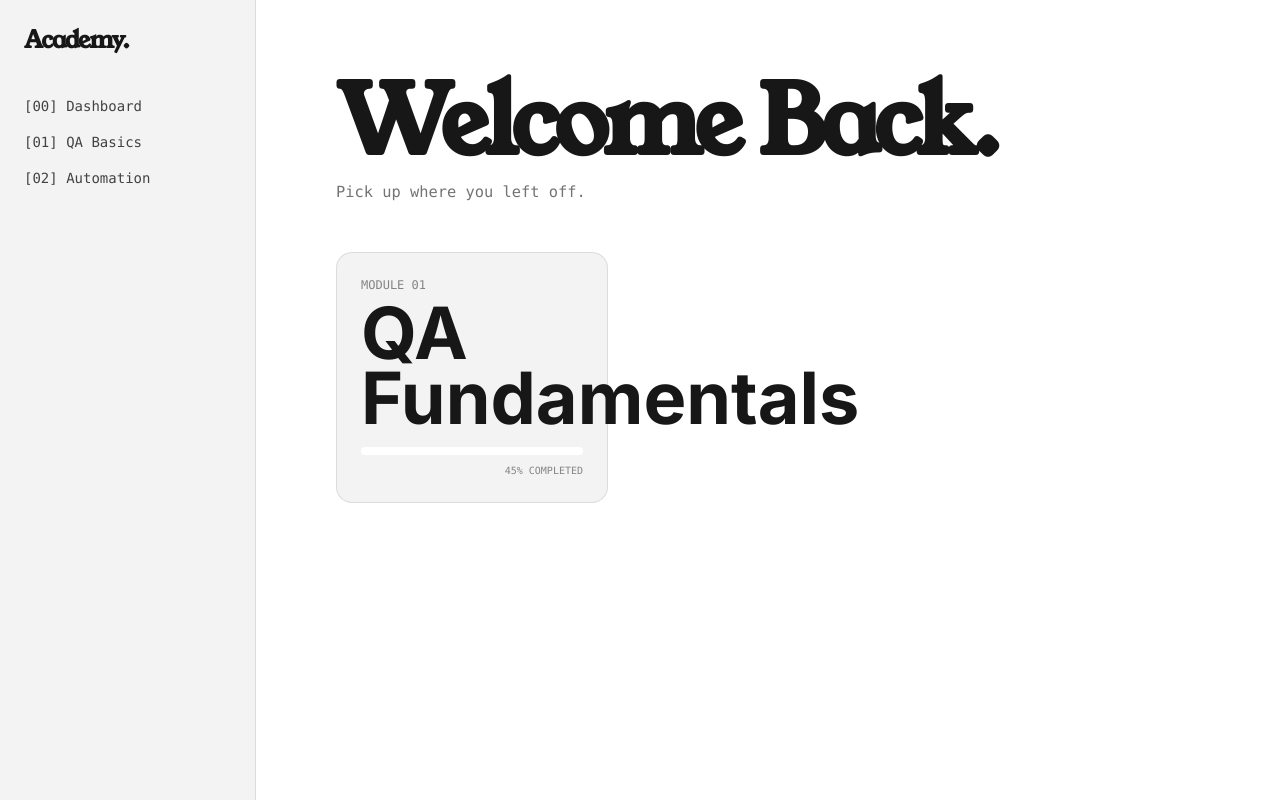
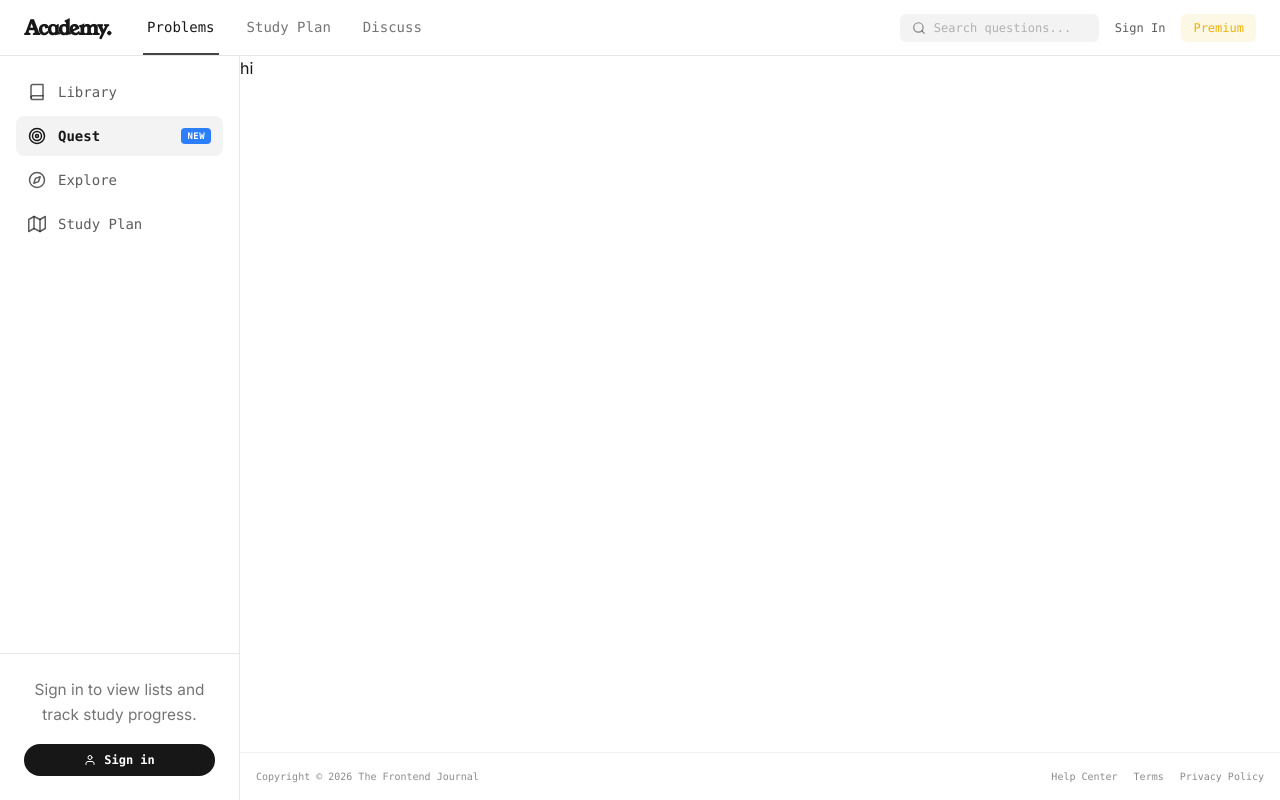
Before and after one commit to highimexy/it-shit, a Next.js app in the folder frontend/: page /en/academy in a window 1280 px wide. Built offline with nearby package versions, Linux system fonts and the light colour scheme.

Commit message:
feat(academy): restructure Academy layout with new components; add Navbar, Sidebar, and Footer

```diff
--- /dev/null
+++ b/frontend/app/[locale]/(academy)/_components/AcademyFooter.tsx
@@ -0,0 +1,20 @@
+import Link from 'next/link'
+
+export function AcademyFooter() {
+  return (
+    <footer className="border-foreground/10 flex items-center justify-between border-t p-4 font-mono text-[10px] opacity-50">
+      <div>Copyright © {new Date().getFullYear()} The Frontend Journal</div>
+      <div className="flex gap-4">
+        <Link href="/help" className="hover:underline">
+          Help Center
+        </Link>
+        <Link href="/terms" className="hover:underline">
+          Terms
+        </Link>
+        <Link href="/privacy" className="hover:underline">
+          Privacy Policy
+        </Link>
+      </div>
+    </footer>
+  )
+}
--- /dev/null
+++ b/frontend/app/[locale]/(academy)/_components/AcademyNavbar.tsx
@@ -0,0 +1,64 @@
+import Link from 'next/link'
+import { FiSearch } from 'react-icons/fi'
+
+export function AcademyNavbar() {
+  return (
+    <nav className="border-foreground/10 bg-background flex h-14 w-full items-center justify-between border-b px-4 lg:px-6">
+      {/* LEWA STRONA: Logo i Linki Główne */}
+      <div className="flex h-full items-center gap-8">
+        <Link href="/academy" className="flex items-center gap-2">
+          {/* Możesz tu wrzucić ikonę lub logo */}
+          <span className="font-serif text-xl font-bold tracking-tighter">Academy.</span>
+        </Link>
+
+        <div className="hidden h-full items-center gap-6 lg:flex">
+          <Link
+            href="/academy"
+            className="border-foreground/80 text-foreground flex h-full items-center border-b-2 px-1 font-mono text-sm transition-colors"
+          >
+            Problems
+          </Link>
+          <Link
+            href="/academy/paths"
+            className="text-foreground/60 hover:text-foreground flex h-full items-center border-b-2 border-transparent px-1 font-mono text-sm transition-colors"
+          >
+            Study Plan
+          </Link>
+          <Link
+            href="/academy/discuss"
+            className="text-foreground/60 hover:text-foreground flex h-full items-center border-b-2 border-transparent px-1 font-mono text-sm transition-colors"
+          >
+            Discuss
+          </Link>
+        </div>
+      </div>
+
+      {/* PRAWA STRONA: Szukajka i Auth */}
+      <div className="flex items-center gap-4">
+        <div className="bg-foreground/5 hidden items-center gap-2 rounded-md px-3 py-1.5 lg:flex">
+          <FiSearch className="text-foreground/50 text-sm" />
+          <input
+            type="text"
+            placeholder="Search questions..."
+            className="text-foreground placeholder:text-foreground/30 border-none bg-transparent font-mono text-xs outline-none focus:ring-0"
+          />
+        </div>
+
+        <div className="flex items-center gap-4 font-mono text-xs">
+          <Link
+            href="/login"
+            className="text-foreground/70 hover:text-foreground transition-colors"
+          >
+            Sign In
+          </Link>
+          <Link
+            href="/premium"
+            className="rounded-md bg-yellow-500/10 px-3 py-1.5 text-yellow-500 transition-colors hover:bg-yellow-500/20"
+          >
+            Premium
+          </Link>
+        </div>
+      </div>
+    </nav>
+  )
+}
--- /dev/null
+++ b/frontend/app/[locale]/(academy)/_components/AcademySidebar.tsx
@@ -0,0 +1,58 @@
+import Link from 'next/link'
+import { FiBook, FiTarget, FiCompass, FiMap, FiUser } from 'react-icons/fi'
+
+export function AcademySidebar() {
+  return (
+    <aside className="border-foreground/10 bg-background hidden w-[240px] flex-col border-r lg:flex">
+      {/* NAWIGACJA BOCZNA */}
+      <nav className="flex flex-1 flex-col gap-1 p-4 font-mono text-sm">
+        <Link
+          href="/academy/library"
+          className="text-foreground/70 hover:bg-foreground/5 hover:text-foreground flex items-center gap-3 rounded-lg px-3 py-2.5 transition-colors"
+        >
+          <FiBook className="text-lg" />
+          <span>Library</span>
+        </Link>
+
+        <Link
+          href="/academy/quest"
+          className="bg-foreground/5 text-foreground flex items-center justify-between rounded-lg px-3 py-2.5 transition-colors"
+        >
+          <div className="flex items-center gap-3">
+            <FiTarget className="text-lg" />
+            <span className="font-bold">Quest</span>
+          </div>
+          <span className="rounded bg-blue-500 px-1.5 py-0.5 text-[9px] font-bold tracking-wider text-white uppercase">
+            New
+          </span>
+        </Link>
+
+        <Link
+          href="/academy/explore"
+          className="text-foreground/70 hover:bg-foreground/5 hover:text-foreground flex items-center gap-3 rounded-lg px-3 py-2.5 transition-colors"
+        >
+          <FiCompass className="text-lg" />
+          <span>Explore</span>
+        </Link>
+
+        <Link
+          href="/academy/paths"
+          className="text-foreground/70 hover:bg-foreground/5 hover:text-foreground flex items-center gap-3 rounded-lg px-3 py-2.5 transition-colors"
+        >
+          <FiMap className="text-lg" />
+          <span>Study Plan</span>
+        </Link>
+      </nav>
+
+      {/* KARTA LOGOWANIA / PROFILU (jak na LeetCode) */}
+      <div className="border-foreground/10 border-t p-6 text-center">
+        <p className="mb-4 font-sans text-xs leading-relaxed opacity-60">
+          Sign in to view lists and track study progress.
+        </p>
+        <button className="bg-foreground text-background hover:bg-foreground/90 flex w-full items-center justify-center gap-2 rounded-full py-2 font-mono text-xs font-bold transition-colors">
+          <FiUser /> Sign in
+        </button>
+      </div>
+    </aside>
+  )
+}
--- a/frontend/app/[locale]/(academy)/academy/page.tsx
+++ b/frontend/app/[locale]/(academy)/academy/page.tsx
@@ -1,22 +1,3 @@
 export default function AcademyDashboard() {
-  return (
-    <div className="p-10 lg:p-20">
-      <h1 className="mb-4 font-serif text-4xl font-bold tracking-tighter lg:text-6xl">
-        Welcome Back.
-      </h1>
-      <p className="mb-12 font-mono text-sm opacity-60">Pick up where you left off.</p>
-
-      <div className="grid grid-cols-1 gap-6 md:grid-cols-2 lg:grid-cols-3">
-        {/* Przykładowa Karta Kursu */}
-        <div className="border-foreground/10 bg-foreground/5 hover:bg-foreground/10 rounded-2xl border p-6 transition-colors">
-          <div className="mb-2 font-mono text-xs opacity-50">MODULE 01</div>
-          <h2 className="mb-4 text-xl font-bold">QA Fundamentals</h2>
-          <div className="bg-background mb-2 h-2 w-full rounded-full">
-            <div className="bg-primary h-2 w-[45%] rounded-full"></div>
-          </div>
-          <div className="text-right font-mono text-[10px] opacity-50">45% COMPLETED</div>
-        </div>
-      </div>
-    </div>
-  )
+  return <div className="min-h-full"> hi</div>
 }
--- a/frontend/app/[locale]/(academy)/layout.tsx
+++ b/frontend/app/[locale]/(academy)/layout.tsx
@@ -1,27 +1,24 @@
 import { ReactNode } from 'react'
-import Link from 'next/link'
+import { AcademyNavbar } from './_components/AcademyNavbar'
+import { AcademySidebar } from './_components/AcademySidebar'
+import { AcademyFooter } from './_components/AcademyFooter'
 
 export default function AcademyLayout({ children }: { children: ReactNode }) {
   return (
-    <div className="bg-background flex min-h-screen">
-      {/* SIDEBAR */}
-      <aside className="border-foreground/10 bg-foreground/5 hidden w-64 flex-col border-r p-6 md:flex">
-        <div className="mb-10 font-serif text-2xl font-bold tracking-tighter">Academy.</div>
-        <nav className="flex flex-col gap-4 font-mono text-sm opacity-80">
-          <Link href="/academy" className="hover:text-primary transition-colors">
-            [00] Dashboard
-          </Link>
-          <Link href="/academy/qa-basics" className="hover:text-primary transition-colors">
-            [01] QA Basics
-          </Link>
-          <Link href="/academy/automation" className="hover:text-primary transition-colors">
-            [02] Automation
-          </Link>
-        </nav>
-      </aside>
+    <div className="bg-background flex h-screen flex-col overflow-hidden">
+      {/* 1. GÓRNY PASEK ZAWSZE WIDOCZNY */}
+      <AcademyNavbar />
 
-      {/* GŁÓWNA TREŚĆ */}
-      <main className="flex-1 overflow-y-auto">{children}</main>
+      {/* 2. KONTENER GŁÓWNY (Sidebar + Treść) */}
+      <div className="flex flex-1 overflow-hidden">
+        <AcademySidebar />
+
+        {/* 3. OBSZAR TREŚCI Z WŁASNYM SCROLLEM */}
+        <div className="flex flex-1 flex-col overflow-y-auto">
+          <main className="flex-1">{children}</main>
+          <AcademyFooter />
+        </div>
+      </div>
     </div>
   )
 }
```
